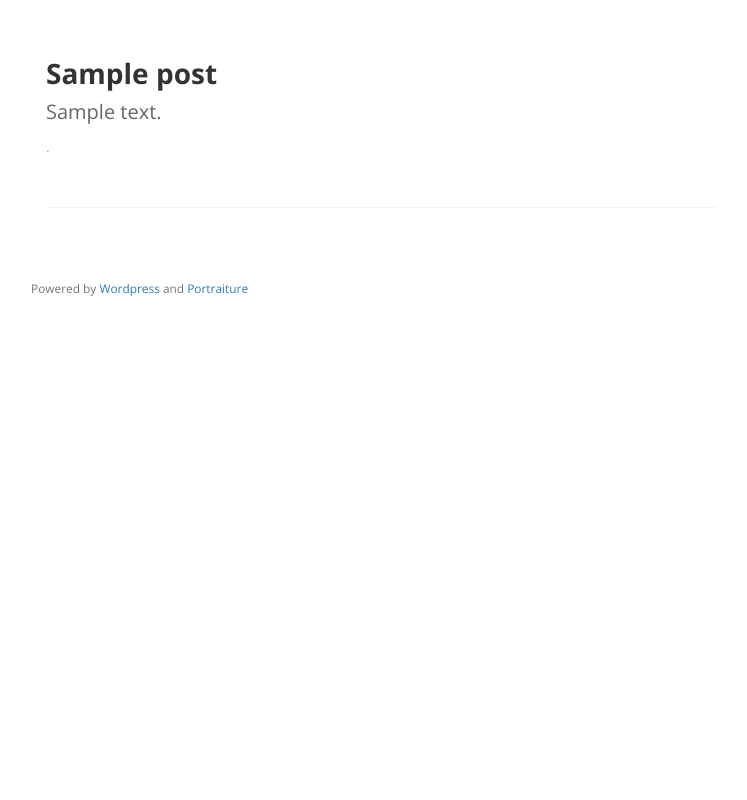
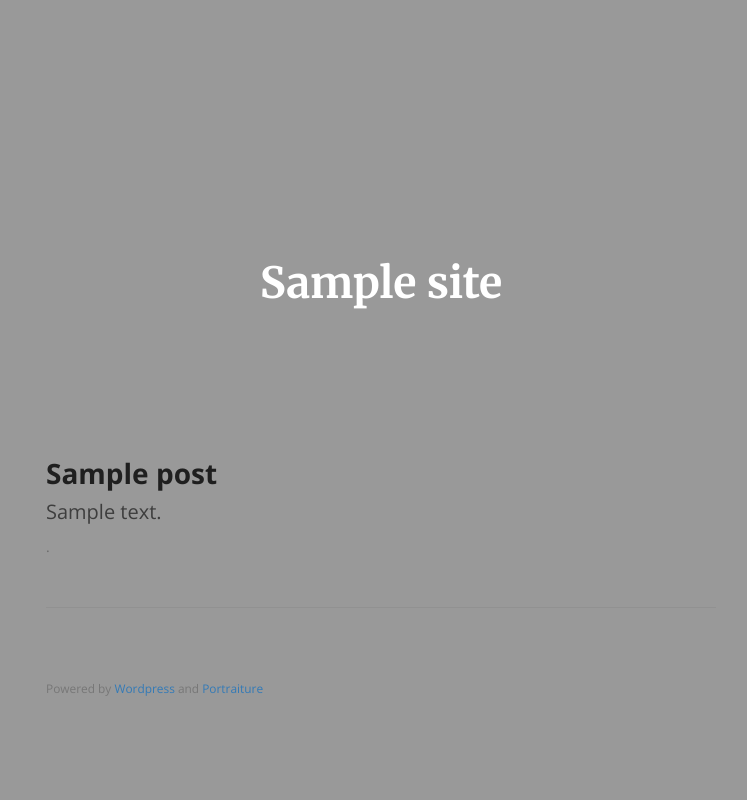
Before and after one commit to neerajsohal/portraiture, a WordPress theme: template index.php in a window 1280 px wide. Shown: the whole page, without its empty margins (259-1006 px from the left). Run offline with PHP 8.4 and a stand-in for WordPress, Linux system fonts and the light colour scheme; the site name, menu and one post (Sample post) are stand-ins, and other content is empty; some libraries are stand-ins or nearby versions.

Commit message:
adding home page header

```diff
--- a/footer.php
+++ b/footer.php
@@ -1,15 +1,26 @@
 
 	<div class="footer">
-		<div class="row">
-			<div class="col-lg-12 col-md-12">
-			<p class="text-muted"><small>Powered by <a href="http://wordpress.org">Wordpress</a> and <a href="http://lab.neerajkumar.name/portraiture/">Portraiture</a></small></p>
+		<div class="container-fluid">
+			<div class="row">
+				<div class="col-lg-12 col-md-12">
+				<p class="text-muted"><small>Powered by <a href="http://wordpress.org">Wordpress</a> and <a href="http://lab.neerajkumar.name/portraiture/">Portraiture</a></small></p>
+				</div>
 			</div>
 		</div>
 	</div>
 		<script src="//ajax.googleapis.com/ajax/libs/jquery/1.11.0/jquery.min.js"></script>
 		<script src="//netdna.bootstrapcdn.com/bootstrap/3.1.1/js/bootstrap.min.js"></script>
 		<script type="text/javascript" src="//cdnjs.cloudflare.com/ajax/libs/jquery-backstretch/2.0.4/jquery.backstretch.min.js"></script>
-		<script type="text/javascript" src="site.js"></script>
+		<script type="text/javascript" src="<?php echo get_template_directory_uri(); ?>/site.js"></script>
+		<?php if(strlen(get_header_image()) > 0) { ?>
+		<script type="text/javascript">
+			$(document).ready(function(){
+
+				$(".banner").backstretch("<?php echo get_header_image(); ?>");
+
+			})
+		</script>
+	<?php } ?>
 		<?php wp_footer(); ?>
 	</body>
 </html>
--- a/functions.php
+++ /dev/null
@@ -1 +0,0 @@
-<?php
--- a/header.php
+++ b/header.php
@@ -22,3 +22,11 @@
 		<![endif]-->
 	</head>
 	<body <?php body_class(); ?>>
+		<div class="banner">
+			<div class="overlay">
+			</div>
+			<div class="meta">
+				<h1><?php echo bloginfo('name'); ?></h1>
+				<p class="lead"><?php echo bloginfo('description'); ?></p>
+			</div>
+		</div>
--- a/index.php
+++ b/index.php
@@ -1,12 +1,13 @@
 <?php get_header(); ?>
-		<div class="container">
+		<div class="container-fluid">
 			<div class="row">
 				<div class="col-lg-12 col-md-12">
 
 				</div>
 			</div>
 		</div>
-		<div class="container posts">
+		<div class="posts">
+			<div class="container-fluid">
 				<?php
 				if (have_posts()) :
 					while (have_posts()) : the_post(); ?>
@@ -37,4 +38,5 @@
 					</div>
 				</div>
 			</div>
+		</div>
 <?php get_footer(); ?>
--- a/style.css
+++ b/style.css
@@ -11,7 +11,7 @@
 */
 
 @import url(http://fonts.googleapis.com/css?family=Open+Sans:300italic,400italic,600italic,700italic,800italic,400,300,600,700,800);
-@import url(http://fonts.googleapis.com/css?family=PT+Serif:400,700,400italic,700italic);
+@import url(http://fonts.googleapis.com/css?family=Merriweather:400,300,300italic,400italic,700,700italic,900,900italic);
 body {
 	font-family: 'Open Sans', sans-serif;
 }
@@ -23,8 +23,32 @@ a:hover {
 	width: 100%;
 	display: block;
 }
+.banner .meta {
+	position: absolute;
+	top: 30%;
+	display: block;
+	margin: 0 auto;
+	text-align: center;
+	width: 100%;
+}
+.banner .meta h1, .banner .meta p.lead {
+	color: #fff;
+	font-family: 'Merriweather', serif;
+	font-weight: 300;
+}
+.banner .meta h1 {
+	/*text-shadow: 0px 0px 2px #ccc;*/
+	font-weight: 700;
+	font-size: 43px;
+}
+.banner .overlay {
+	background: url('i/alpha.png');
+	position: absolute;
+	width: 100%;
+	height: 100%;
+}
 .blog .posts {
-	width: 700px;
+	max-width: 700px;
 	margin: 0 auto;
 }
 .blog .post {
@@ -44,6 +68,7 @@ a:hover {
 	font-size: 28px;
 	color: rgba(0, 0, 0, 0.8);
 	margin-top: 0;
+	word-wrap: break-word;
 }
 .blog .post .title a {
 	color: rgba(0,0,0,0.8);
@@ -52,6 +77,7 @@ a:hover {
 	font-weight: 300;
 	font-size: 20px;
 	color: rgba(0,0,0,0.6);
+	word-wrap: break-word;
 }
 .blog .post .excerpt a {
 	color: rgba(0,0,0,0.6);
@@ -62,7 +88,7 @@ a:hover {
 }
 
 .single.single-post .post {
-	width: 700px;
+	max-width: 700px;
 	margin: 0 auto;
 }
 .single.single-post .post .title {
@@ -90,9 +116,10 @@ a:hover {
 }
 
 .single.single-post .post .content {
-	font-family: 'PT Serif',Georgia,Cambria,"Times New Roman",Times,serif;
+	font-family: 'Merriweather', serif;
+
 	letter-spacing: 0.01rem;
-	font-weight: 400;
+	font-weight: 300;
 	font-style: normal;
 	font-size: 22px;
 	line-height: 1.5;
@@ -112,7 +139,7 @@ a:hover {
 	padding-bottom: 10px;
 }
 .footer {
-	width: 700px;
+	max-width: 700px;
 	margin: 0 auto;
 	padding-top: 30px;
 	padding-bottom: 20px;
```
Also changed, not shown: i/alpha.png (added). Lines whose indentation alone changed are shown as unchanged.
